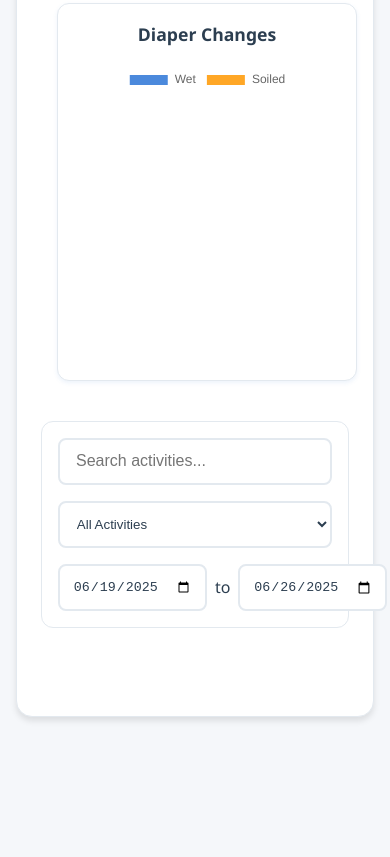
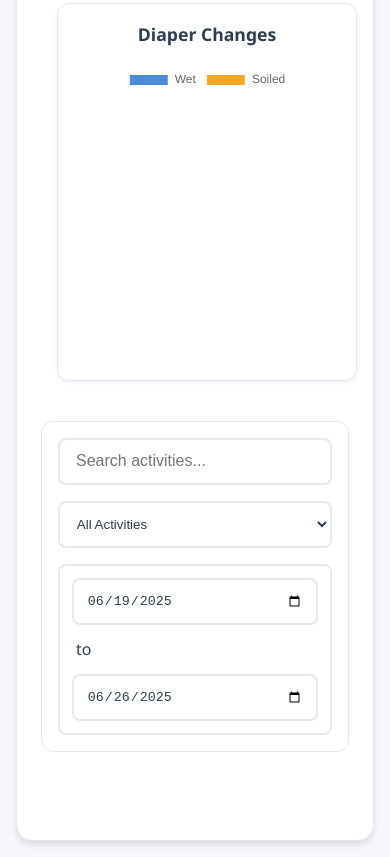
Before and after one commit to gkmohit/Customer-Engagement-and-AI, a plain HTML site: page CAJune24/index.html in a window 390 px wide. Shown: the part 1890-2747 px from the top of the page. Before the commit the page ends 2623 px from the top, so only its background shows below. Drawn offline with nearby package versions, Linux system fonts and the light colour scheme.

Commit message:
Fixed small bugs on mobile version

```diff
--- a/CAJune24/index.html
+++ b/CAJune24/index.html
@@ -231,6 +231,11 @@
             display: flex;
             align-items: center;
             gap: 0.5rem;
+            padding: 0.5rem;
+            background: var(--input-background);
+            border: 2px solid var(--border-color);
+            border-radius: 8px;
+            min-width: 0;
         }
 
         .date-filters input[type="date"] {
@@ -240,10 +245,38 @@
             background-color: var(--input-background);
             color: var(--text-color);
             flex: 1;
+            min-width: 135px;
+            width: 100%;
         }
 
         .date-filters span {
             color: var(--text-color);
+            padding: 0 0.5rem;
+            white-space: nowrap;
+            flex-shrink: 0;
+        }
+
+        @media (max-width: 480px) {
+            .filter-controls {
+                flex-direction: column;
+            }
+
+            .date-filters {
+                width: 100%;
+                flex-direction: column;
+                gap: 0.75rem;
+                padding: 0.75rem;
+            }
+
+            .date-filters span {
+                align-self: flex-start;
+                padding-left: 0.25rem;
+            }
+
+            .date-filters input[type="date"] {
+                width: 100%;
+                min-width: 100%;
+            }
         }
 
         .activity-log {
```
